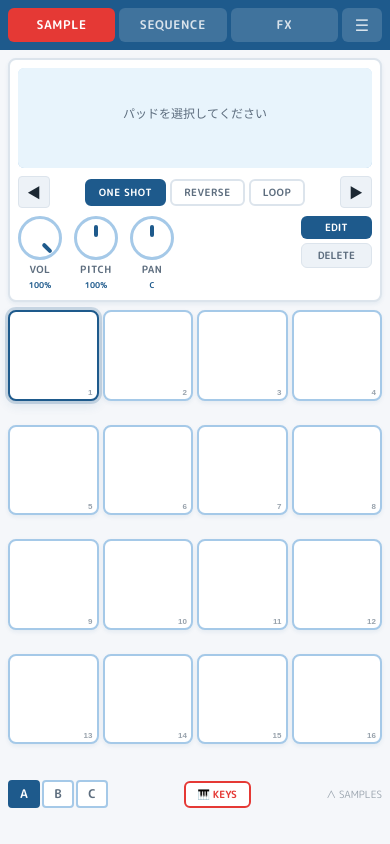
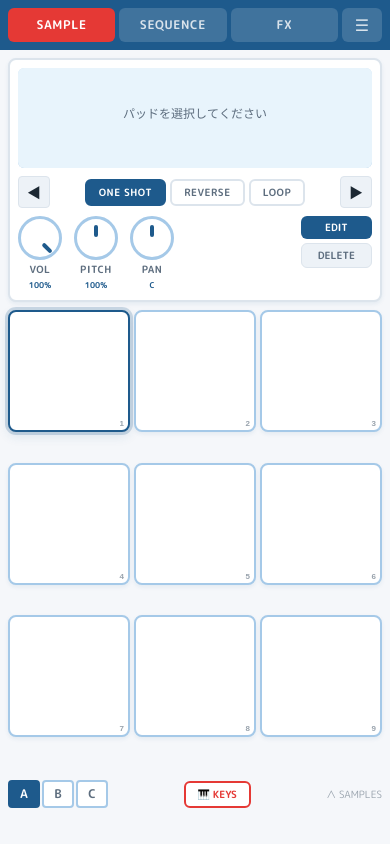
Before and after one commit to k-moeto/hakata-sampler, a website built with Vite: page index.html in a window 390 px wide. Both pictures are taken after a click on the button "SAMPLE". Built offline with nearby package versions, Linux system fonts and the light colour scheme; files whose address does not match are found by name.

Commit message:
Change: Reduce pad grid from 4x4 to 3x3 for better mobile fit

```diff
--- a/src/main.js
+++ b/src/main.js
@@ -80,24 +80,17 @@ async function initializeSamples() {
     }
   }
 
-  // バンク2: ドラムセット
+  // バンク2: ドラムセット（9パッド）
   const drumSounds = [
     { id: '2-1', name: 'Kick', gen: () => generateKick(sampleRate) },
     { id: '2-2', name: 'Snare', gen: () => generateSnare(sampleRate) },
     { id: '2-3', name: 'Clap', gen: () => generateClap(sampleRate) },
     { id: '2-4', name: 'Hi-Hat Closed', gen: () => generateHiHat(sampleRate, 0.1) },
     { id: '2-5', name: 'Hi-Hat Open', gen: () => generateHiHat(sampleRate, 0.4) },
-    { id: '2-6', name: 'Tom High', gen: () => generateTom(sampleRate, 200) },
-    { id: '2-7', name: 'Tom Mid', gen: () => generateTom(sampleRate, 150) },
-    { id: '2-8', name: 'Tom Low', gen: () => generateTom(sampleRate, 100) },
-    { id: '2-9', name: 'Crash', gen: () => generateCrash(sampleRate) },
-    { id: '2-10', name: 'Ride', gen: () => generateRide(sampleRate) },
-    { id: '2-11', name: 'Rim', gen: () => generateRim(sampleRate) },
-    { id: '2-12', name: 'Cowbell', gen: () => generateCowbell(sampleRate) },
-    { id: '2-13', name: 'Shaker', gen: () => generateShaker(sampleRate) },
-    { id: '2-14', name: '808 Kick', gen: () => generate808Kick(sampleRate) },
-    { id: '2-15', name: '808 Snare', gen: () => generate808Snare(sampleRate) },
-    { id: '2-16', name: 'Claves', gen: () => generateClaves(sampleRate) }
+    { id: '2-6', name: 'Tom', gen: () => generateTom(sampleRate, 150) },
+    { id: '2-7', name: 'Crash', gen: () => generateCrash(sampleRate) },
+    { id: '2-8', name: '808 Kick', gen: () => generate808Kick(sampleRate) },
+    { id: '2-9', name: 'Shaker', gen: () => generateShaker(sampleRate) }
   ];
 
   for (const drum of drumSounds) {
@@ -108,24 +101,17 @@ async function initializeSamples() {
     });
   }
 
-  // バンク3: シンセ & FX（多彩な音色）
+  // バンク3: シンセ & FX（9パッド）
   const synthSounds = [
     { id: '3-1', name: 'Sub Bass', gen: () => generateSubBass(sampleRate) },
     { id: '3-2', name: 'Acid Bass', gen: () => generateAcidBass(sampleRate) },
     { id: '3-3', name: 'Pluck', gen: () => generatePluck(sampleRate) },
     { id: '3-4', name: 'Pad', gen: () => generatePad(sampleRate) },
     { id: '3-5', name: 'Lead', gen: () => generateLead(sampleRate) },
-    { id: '3-6', name: 'Arp', gen: () => generateArp(sampleRate) },
-    { id: '3-7', name: 'Stab', gen: () => generateStab(sampleRate) },
-    { id: '3-8', name: 'Chord', gen: () => generateChord(sampleRate) },
-    { id: '3-9', name: 'Rise FX', gen: () => generateRiseFX(sampleRate) },
-    { id: '3-10', name: 'Down FX', gen: () => generateDownFX(sampleRate) },
-    { id: '3-11', name: 'Noise Hit', gen: () => generateNoiseHit(sampleRate) },
-    { id: '3-12', name: 'Laser', gen: () => generateLaser(sampleRate) },
-    { id: '3-13', name: 'Wobble', gen: () => generateWobble(sampleRate) },
-    { id: '3-14', name: 'FM Bell', gen: () => generateFMBell(sampleRate) },
-    { id: '3-15', name: 'Strings', gen: () => generateStrings(sampleRate) },
-    { id: '3-16', name: 'Brass', gen: () => generateBrass(sampleRate) }
+    { id: '3-6', name: 'Stab', gen: () => generateStab(sampleRate) },
+    { id: '3-7', name: 'Rise FX', gen: () => generateRiseFX(sampleRate) },
+    { id: '3-8', name: 'Noise Hit', gen: () => generateNoiseHit(sampleRate) },
+    { id: '3-9', name: 'FM Bell', gen: () => generateFMBell(sampleRate) }
   ];
 
   for (const synth of synthSounds) {
@@ -806,11 +792,11 @@ function renderSampleTab() {
   `;
 }
 
-// パッドレンダリング
+// パッドレンダリング（3x3 = 9パッド）
 function renderPads() {
-  const noteNames = ['C', 'D', 'E', 'F', 'G', 'A', 'B', 'C\'', 'D\'', 'E\'', 'F\'', 'G\'', 'A\'', 'B\'', 'C"', 'D"'];
+  const noteNames = ['C', 'D', 'E', 'F', 'G', 'A', 'B', 'C\'', 'D\''];
 
-  return Array.from({ length: 16 }, (_, i) => {
+  return Array.from({ length: 9 }, (_, i) => {
     const padIndex = i + 1;
     const padId = getPadId(padIndex);
     const hasSample = audioEngine.hasSample(padId);
@@ -835,7 +821,7 @@ function renderPads() {
 
 // すべてのパッド波形を描画
 function drawAllPadWaveforms() {
-  for (let i = 1; i <= 16; i++) {
+  for (let i = 1; i <= 9; i++) {
     const canvas = document.querySelector(`[data-pad-canvas="${i}"]`);
     if (canvas) {
       drawPadWaveform(canvas, getPadId(i));
--- a/src/style.css
+++ b/src/style.css
@@ -369,12 +369,12 @@ body {
 }
 
 /* ========================================
-   パッドグリッド（16パッド 4x4）
+   パッドグリッド（9パッド 3x3）
    ======================================== */
 
 .pad-grid {
   display: grid;
-  grid-template-columns: repeat(4, 1fr);
+  grid-template-columns: repeat(3, 1fr);
   gap: var(--spacing-xs);
   flex: 1;
 }
```
